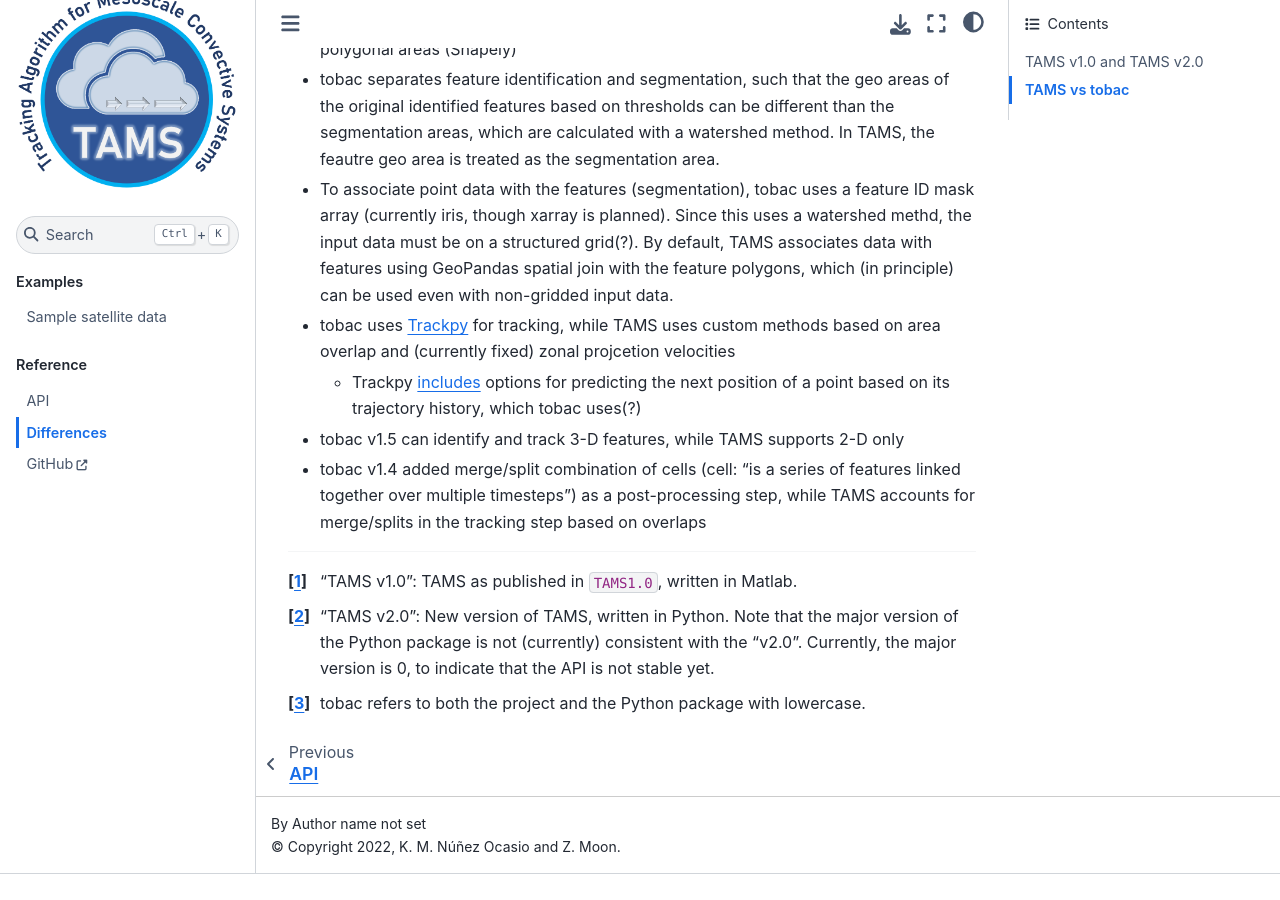
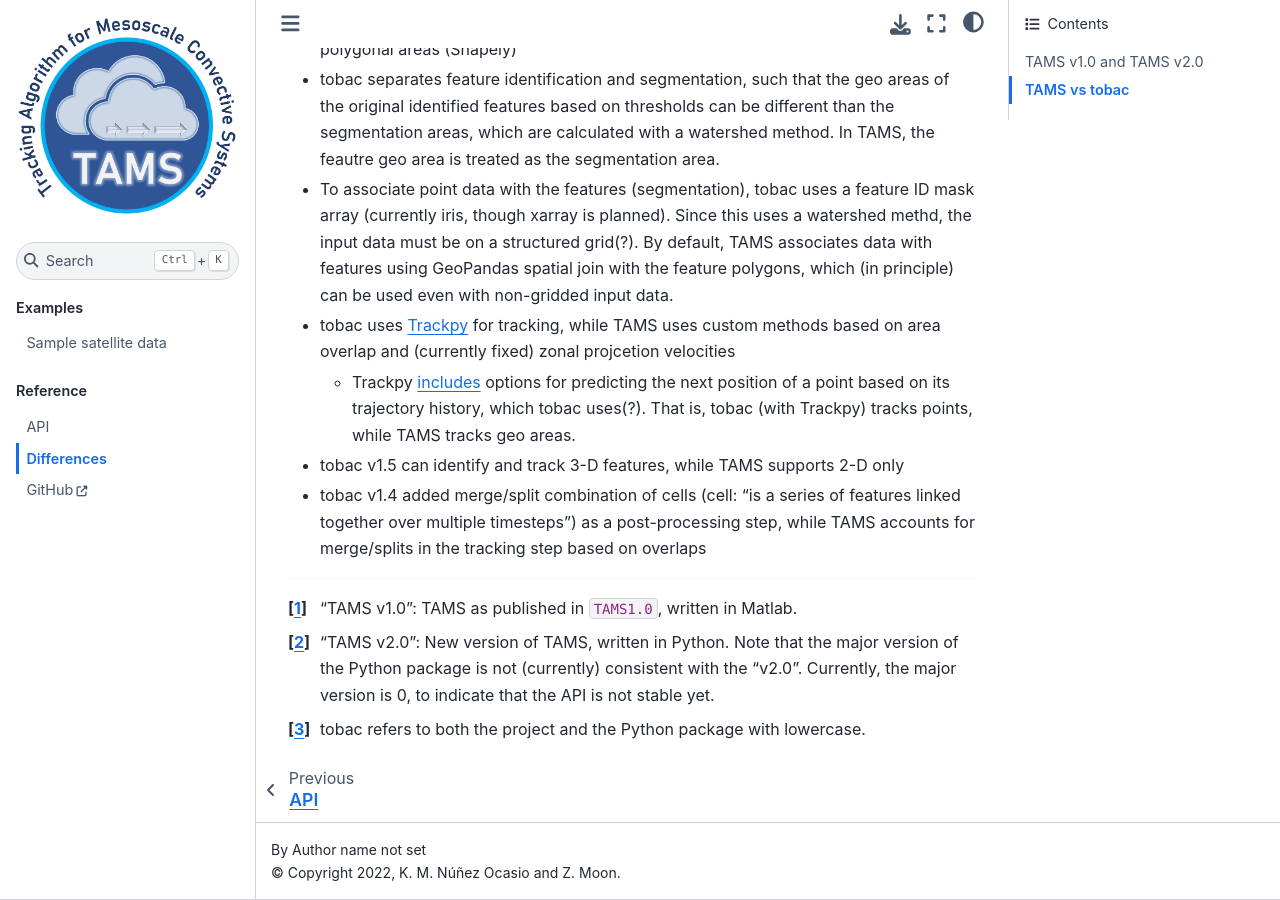
Before and after one commit to knubez/TAMS, a Sphinx documentation site: the page built from docs/differences.md, in a window 1280 px wide and 900 px high, scrolled down 1059 px. Built offline with Sphinx 7.4.7 and the Sphinx Book theme 1.1.4, drawn with Linux system fonts in a browser that asks for light colours; cross-references to code outside the pages are shown as plain code; before the commit the page ends 1933 px from its top, so only the background shows below that.

Commit message:
Trackpy points

```diff
--- a/docs/differences.md
+++ b/docs/differences.md
@@ -33,7 +33,7 @@
 - tobac separates feature identification and segmentation, such that the geo areas of the original identified features based on thresholds can be different than the segmentation areas, which are calculated with a watershed method. In TAMS, the feautre geo area is treated as the segmentation area.
 - To associate point data with the features (segmentation), tobac uses a feature ID mask array (currently iris, though xarray is planned). Since this uses a watershed methd, the input data must be on a structured grid(?). By default, TAMS associates data with features using GeoPandas spatial join with the feature polygons, which (in principle) can be used even with non-gridded input data.
 - tobac uses [Trackpy](https://soft-matter.github.io/trackpy/) for tracking, while TAMS uses custom methods based on area overlap and (currently fixed) zonal projcetion velocities
-  - Trackpy [includes](https://soft-matter.github.io/trackpy/v0.6.1/tutorial/prediction.html) options for predicting the next position of a point based on its trajectory history, which tobac uses(?)
+  - Trackpy [includes](https://soft-matter.github.io/trackpy/v0.6.1/tutorial/prediction.html) options for predicting the next position of a point based on its trajectory history, which tobac uses(?). That is, tobac (with Trackpy) tracks points, while TAMS tracks geo areas.
 - tobac v1.5 can identify and track 3-D features, while TAMS supports 2-D only
 - tobac v1.4 added merge/split combination of cells (cell: "is a series of features linked together over multiple timesteps") as a post-processing step, while TAMS accounts for merge/splits in the tracking step based on overlaps
 
```
